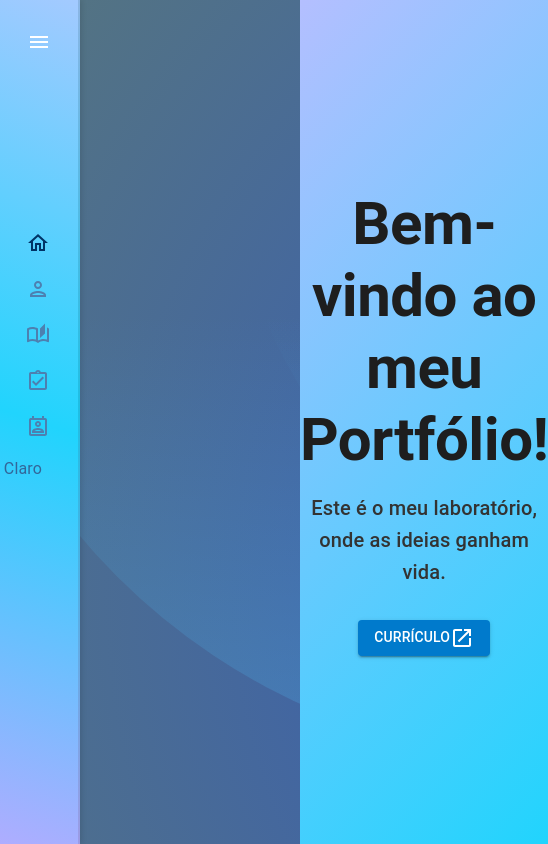
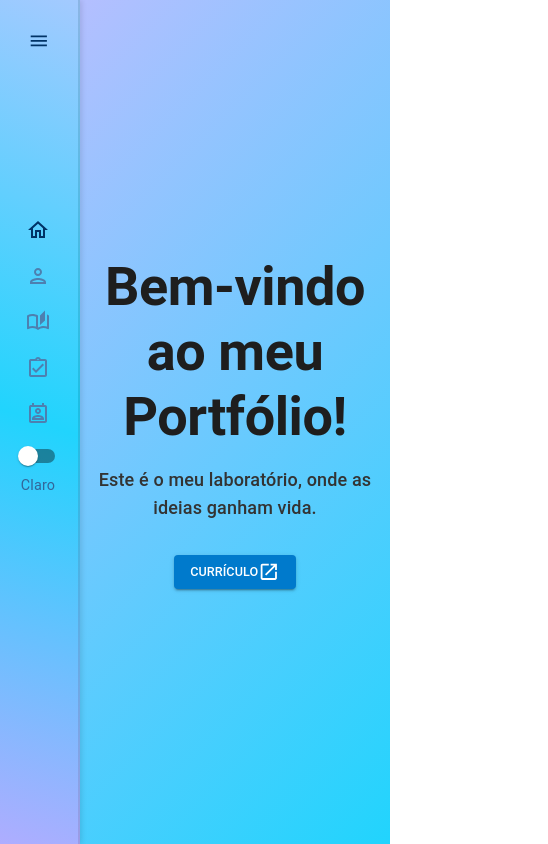
Before and after one commit to CaiooAnderson/CSS-training, a React (Create React App) app in the folder meu-portfolio/: page / in a window 390 px wide. Shown: the whole page, 548 px wide, since content can reach past the window. Built offline with nearby package versions, Linux system fonts and the light colour scheme; the HTML template or start-up script is replaced by a standard one; a web font is replaced by a local one.

Commit message:
Responsividade feita em Home.jsx

```diff
--- a/meu-portfolio/src/components/About.jsx
+++ b/meu-portfolio/src/components/About.jsx
@@ -30,7 +30,6 @@ const About = () => {
                                             alignItems: 'center',
                                             justifyContent: 'center',
                                             height: '100vh',
-                                            backgroundImage: 'linear-gradient(135deg, #4facfe 0%, #00f2fe 100%)',
                                             position: 'relative'
                                         }}>
             <Zoom in={true} timeout={1750}>
--- a/meu-portfolio/src/components/Skills.jsx
+++ b/meu-portfolio/src/components/Skills.jsx
@@ -55,7 +55,7 @@ const Skills = () => {
         },
         tablet: {
           breakpoint: { max: 1024, min: 464 },
-          items: 1,
+          items: 3,
           slidesToSlide: 1
         },
         mobile: {
--- a/meu-portfolio/src/styles.css
+++ b/meu-portfolio/src/styles.css
@@ -439,6 +439,14 @@ body.dark-mode .sidebar {
   background-size: 400% 400%;
 }
 
+.dark-mode .skill-carousel-container button {
+  background: var(--dark-home-button-color);
+}
+
+.dark-mode .skill-carousel-container button:hover {
+  background: var(--dark-home-button-color);
+}
+
 .dark-mode .skill-item.selecionado .skill-icon {
   filter: drop-shadow(0px 12px 4px rgba(255, 255, 255, 0.2));
 }
@@ -862,7 +870,16 @@ body.dark-mode .sidebar {
 }
 
 .skill-carousel-container button {
+  border: 2px solid #fff;
+  background: var(--home-button-color);
+  opacity: 0.75;
   margin: -20px;
+}
+
+.skill-carousel-container button:hover {
+  background: var(--home-button-color);
+  opacity: 1;
+  filter: brightness(1.2);
 }
 
 .skill-item {
@@ -1203,16 +1220,39 @@ body.dark-mode .sidebar {
 
 
 @media (max-width: 768px) {
+  main {
+    margin-left: 80px;
+    transition: margin-left 0.3s ease;
+  }
+
+  .sidebar.closed + main {
+    margin-left: 80px;
+  }
+
   .sidebar.closed {
     width: 80px;
   }
 
   .sidebar.open {
     width: 100%;
+    border: none;
+  }
+
+  .sidebar.open + main {
+    margin-left: 300px;
   }
 
   .menu-button {
     display: block;
+    color: var(--sidebar-active-icon-color);
+  }
+
+  .dark-mode .menu-button {
+    color: var(--dark-sidebar-active-icon-color);
+  }
+
+  .profile-section {
+    margin-bottom: 10px;
   }
 
   .profile-pic {
@@ -1222,6 +1262,10 @@ body.dark-mode .sidebar {
 
   .sidebar .titulo {
     margin-top: 10px;
+  }
+
+  .sidebar .subtitulo {
+    margin-bottom: 8px;
   }
 
   .sidebar nav ul {
@@ -1240,6 +1284,21 @@ body.dark-mode .sidebar {
     display: inline;
   }
 
+  .switch {
+    display: flex;
+    flex-direction: column;
+  }
+
+  .sidebar.open .switch {
+    flex-direction: row;
+  }
+
+  .theme-toggle {
+    flex-direction: column;
+    align-items: flex-start;
+    margin-bottom: 5px;
+  }
+
   .footer-sidebar p {
     display: none;
   }
@@ -1248,3 +1307,40 @@ body.dark-mode .sidebar {
     display: block;
   }
 }
+
+@media (max-width: 428px) {
+  html {
+    font-size: 90%;
+  }
+
+  .sidebar.open {
+    width: 100%;
+    border: none;
+  }
+
+  body .about {
+    height: 100%;
+    background: var(--about-background);
+  }
+
+  .about-container .about-info {
+    width: 200px;
+    height: 375px;
+  }
+
+  .graduacao li {
+    margin: 10px 0;
+  }
+
+  .about-center {
+    margin: 0;
+  }
+
+  .about-center .about-info {
+    margin-bottom: 20px;
+  }
+
+  .about-container .about-center {
+    gap: 0;
+  }
+}
```
